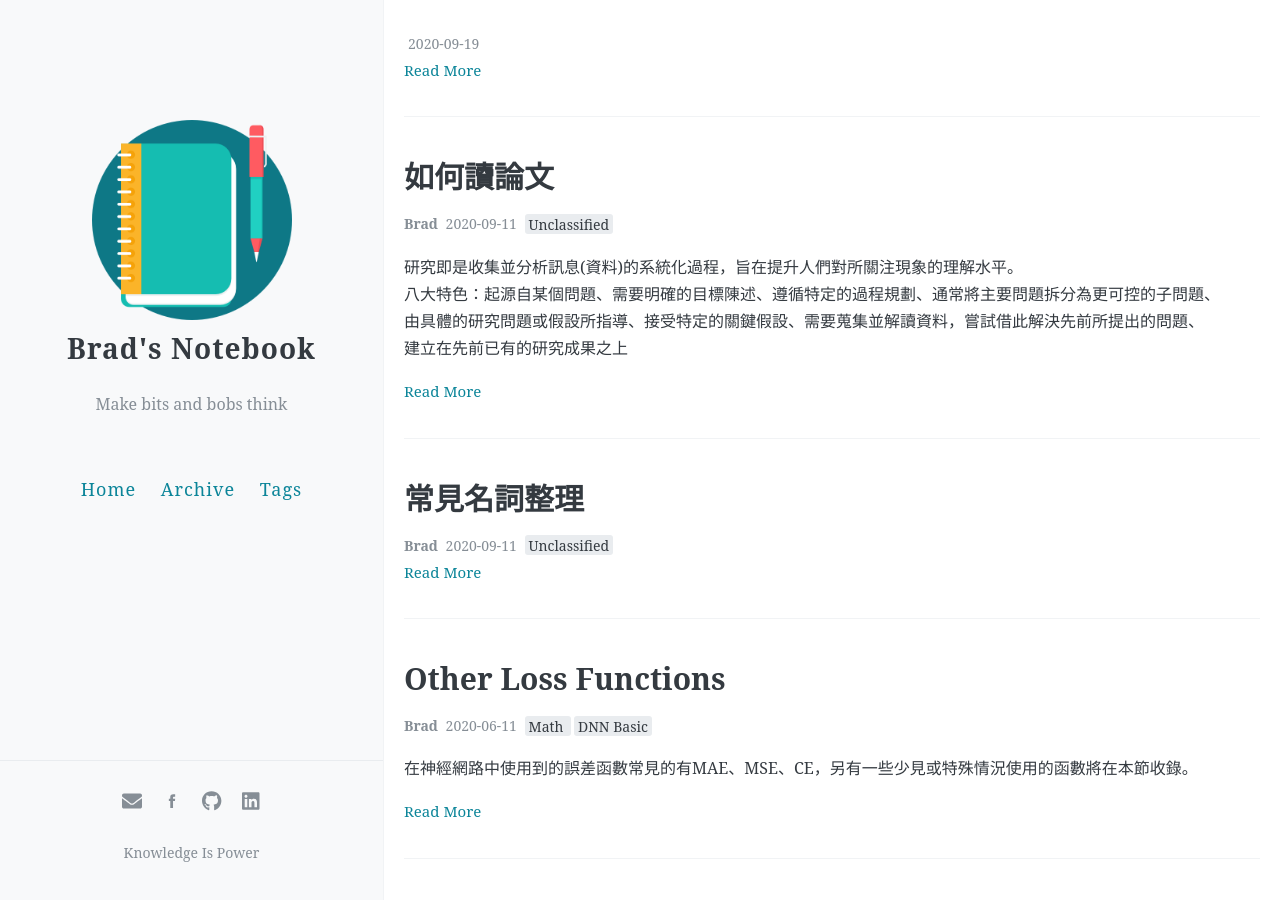
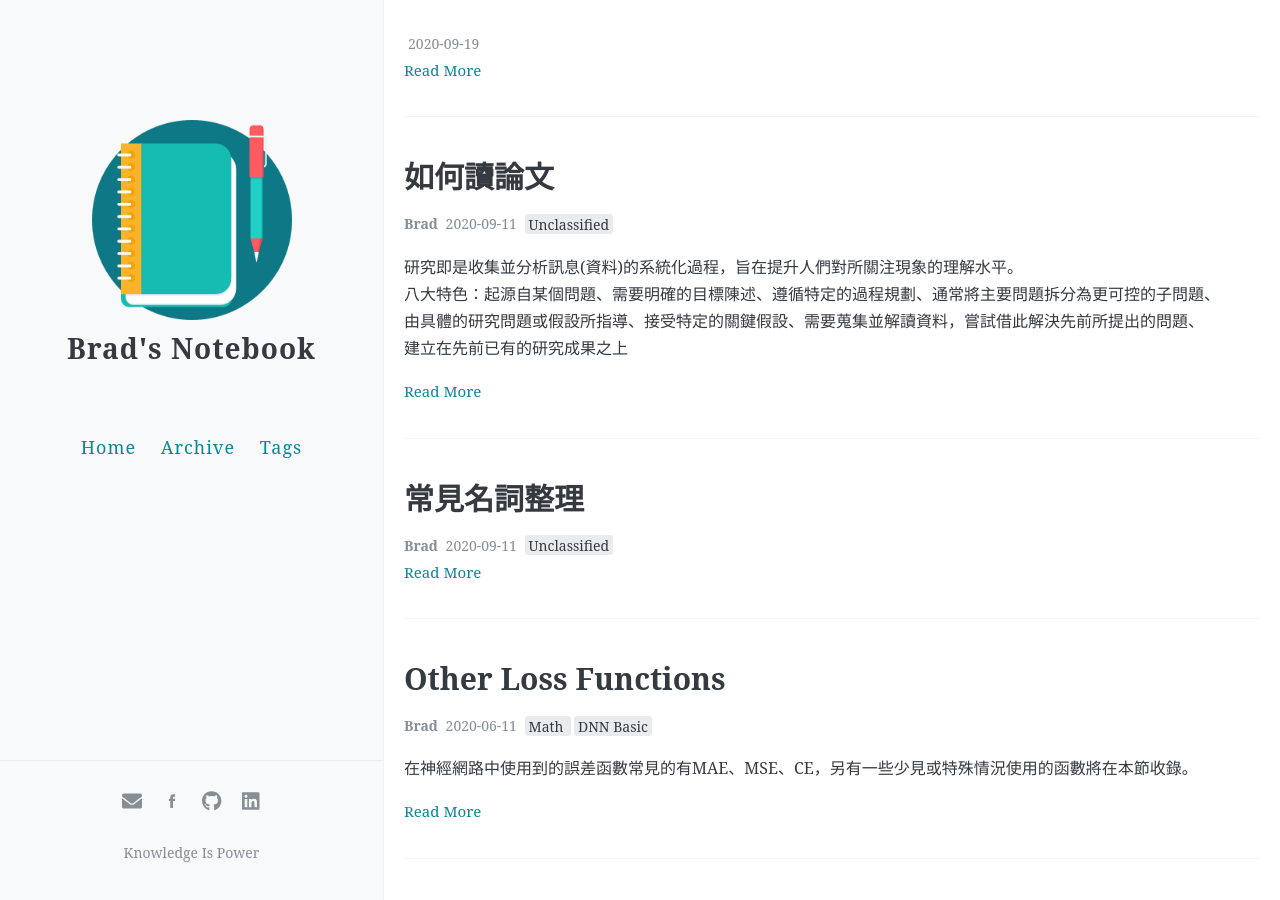
Before and after one commit to BradXiao/BradXiao.github.io, a Jekyll site: the page built from index.html, in a window 1280 px wide and 900 px high. Built offline with Jekyll 4.4.1, drawn with Linux system fonts in a browser that asks for light colours; the list of posts is cut into pages by our own code; comment, search, counter and statistics services are not loaded; a file with an impossible date is left out.

```diff
--- a/_config.yml
+++ b/_config.yml
@@ -1,6 +1,6 @@
 
 name: Brad's Notebook
-description: "Make bits and bobs think"
+description:
 
 
 #url:
```
